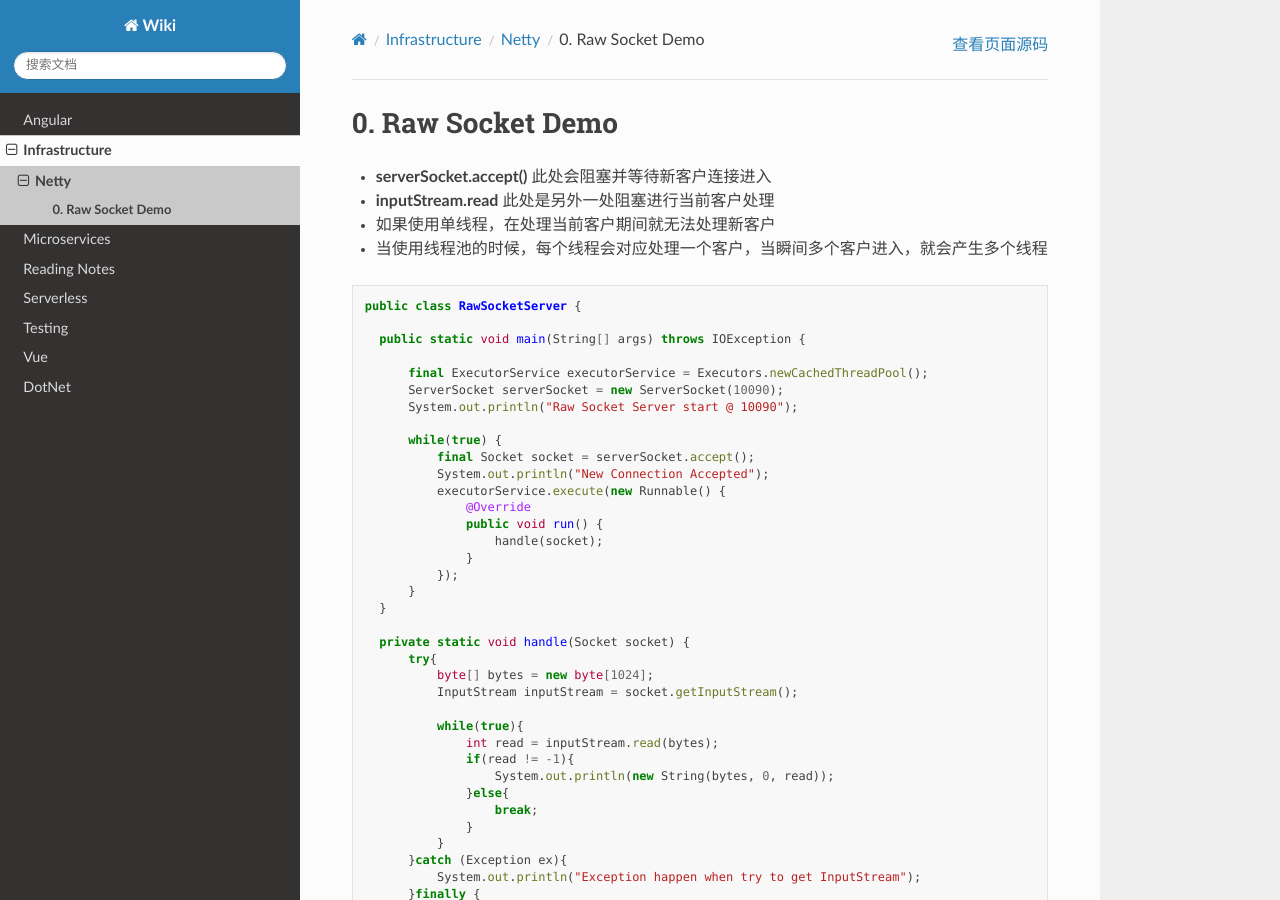
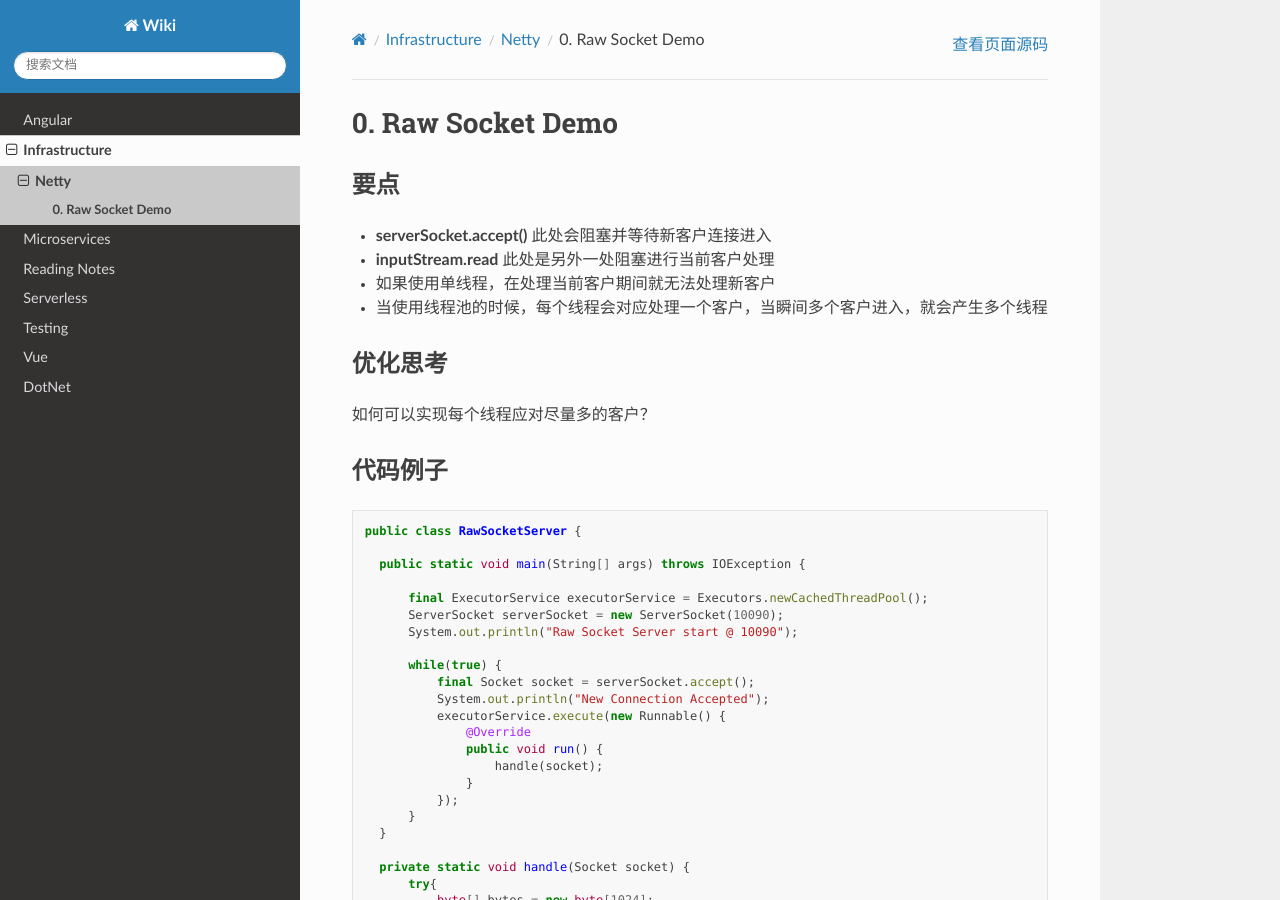
Before and after one commit to abigail830/Sphinx_wiki, a Sphinx documentation site: the page built from source/Infrastructure/Netty/raw_socket.rst, in a window 1280 px wide and 900 px high. Built offline with Sphinx 7.4.7 and the Read the Docs theme 2.0.0, drawn with Linux system fonts in a browser that asks for light colours.

Commit message:
Update raw_socket.rst

```diff
--- a/source/Infrastructure/Netty/raw_socket.rst
+++ b/source/Infrastructure/Netty/raw_socket.rst
@@ -1,10 +1,20 @@
 0. Raw Socket Demo
 ======================
 
+要点
+^^^^^^^^^^
 * **serverSocket.accept()** 此处会阻塞并等待新客户连接进入
 * **inputStream.read** 此处是另外一处阻塞进行当前客户处理
 * 如果使用单线程，在处理当前客户期间就无法处理新客户
 * 当使用线程池的时候，每个线程会对应处理一个客户，当瞬间多个客户进入，就会产生多个线程
+
+优化思考
+^^^^^^^^^^
+如何可以实现每个线程应对尽量多的客户？
+
+
+代码例子
+^^^^^^^^^^
 
 .. code-block:: java
 
```
